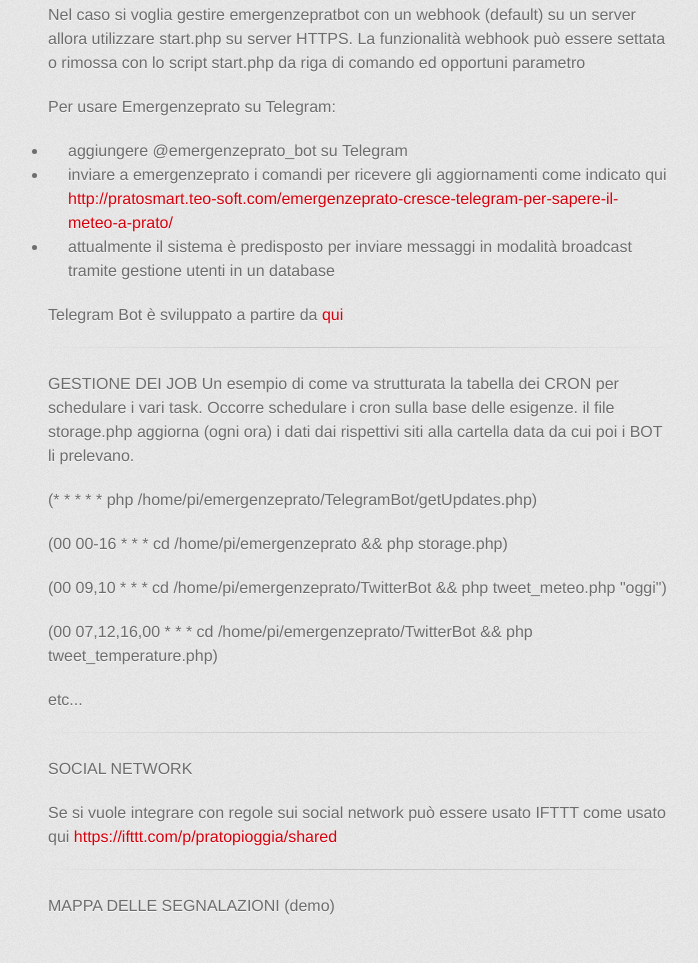
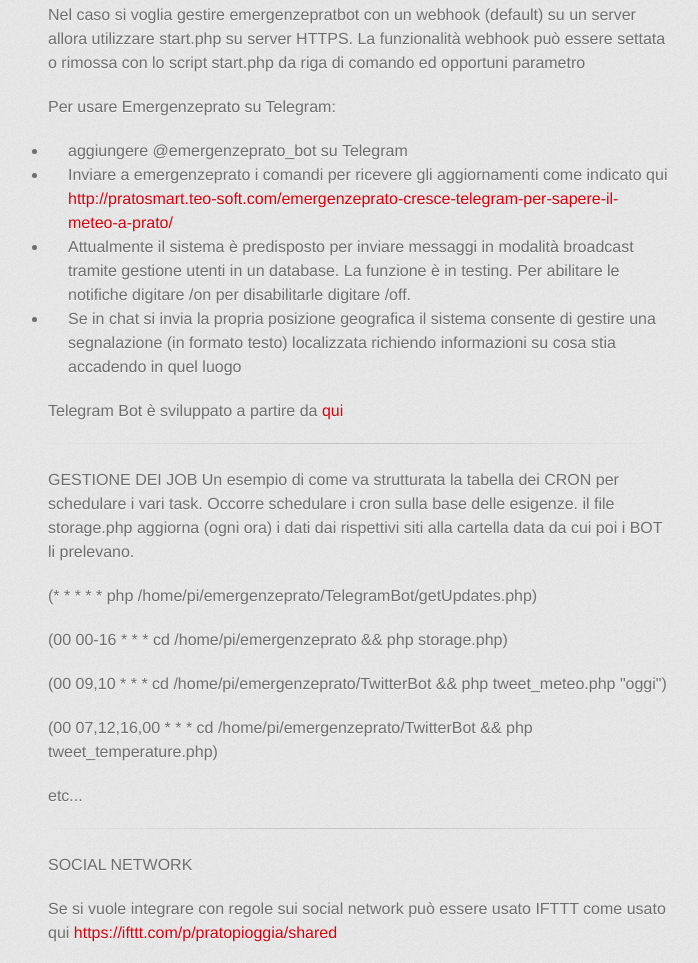
Before and after one commit to iltempe/Emergenzeprato, a plain HTML site: page index.html in a window 1280 px wide. Shown: the part 2036-2999 px from the top of the page, without its empty margins (282-980 px from the left). Drawn offline with Linux system fonts and the light colour scheme; grey boxes are pictures that could not be loaded; a web font is replaced by a local one.

Commit message:
Update index.html

```diff
--- a/index.html
+++ b/index.html
@@ -100,8 +100,9 @@
 
 <ul>
 <li>aggiungere  @emergenzeprato_bot su Telegram</li>
-<li>inviare a emergenzeprato i comandi per ricevere gli aggiornamenti come indicato qui <a href="http://pratosmart.teo-soft.com/emergenzeprato-cresce-telegram-per-sapere-il-meteo-a-prato/">http://pratosmart.teo-soft.com/emergenzeprato-cresce-telegram-per-sapere-il-meteo-a-prato/</a></li>
-<li>attualmente il sistema è predisposto per inviare messaggi in modalità broadcast tramite gestione utenti in un database</li>
+<li>Inviare a emergenzeprato i comandi per ricevere gli aggiornamenti come indicato qui <a href="http://pratosmart.teo-soft.com/emergenzeprato-cresce-telegram-per-sapere-il-meteo-a-prato/">http://pratosmart.teo-soft.com/emergenzeprato-cresce-telegram-per-sapere-il-meteo-a-prato/</a></li>
+<li>Attualmente il sistema è predisposto per inviare messaggi in modalità broadcast tramite gestione utenti in un database. La funzione è in testing. Per abilitare le notifiche digitare /on per disabilitarle digitare /off.</li>
+<li>Se in chat si invia la propria posizione geografica il sistema consente di gestire una segnalazione (in formato testo) localizzata richiendo informazioni su cosa stia accadendo in quel luogo</li>
 </ul>
 <p>Telegram Bot è sviluppato a partire da <a href="https://github.com/Eleirbag89/TelegramBotPHP">qui</a></p>
 <hr>
```
